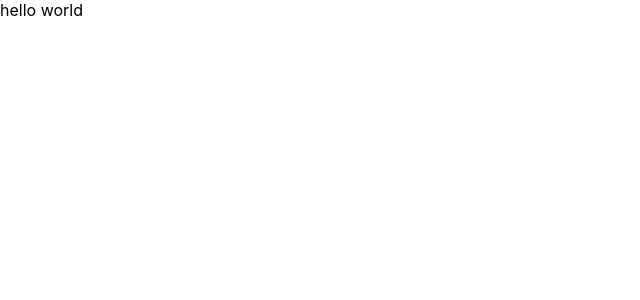
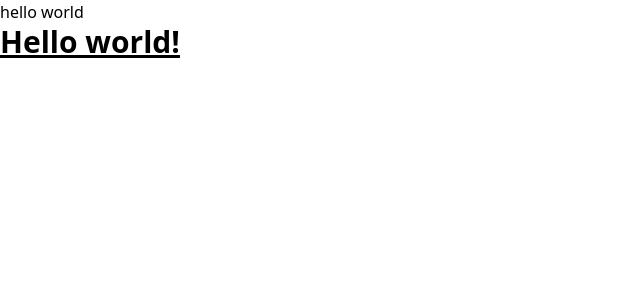
Before and after one commit to dger804/prueba-tecnica-o, a React (Create React App) app: page / in a window 1280 px wide. Shown: the top 300 px of the page, without its empty margins (0-640 px from the left). Built offline with nearby package versions, Linux system fonts and the light colour scheme.

Commit message:
test tailwind framework

```diff
--- a/src/App.js
+++ b/src/App.js
@@ -3,7 +3,12 @@
 
 function App() {
   return (
+    <>
     <div>hello world</div>
+    <h1 className="text-3xl font-bold underline">
+      Hello world!
+    </h1>
+    </>
   );
 }
 
--- a/src/index.css
+++ b/src/index.css
@@ -1,13 +1,3 @@
-body {
-  margin: 0;
-  font-family: -apple-system, BlinkMacSystemFont, 'Segoe UI', 'Roboto', 'Oxygen',
-    'Ubuntu', 'Cantarell', 'Fira Sans', 'Droid Sans', 'Helvetica Neue',
-    sans-serif;
-  -webkit-font-smoothing: antialiased;
-  -moz-osx-font-smoothing: grayscale;
-}
-
-code {
-  font-family: source-code-pro, Menlo, Monaco, Consolas, 'Courier New',
-    monospace;
-}
+@tailwind base;
+@tailwind components;
+@tailwind utilities;
```
